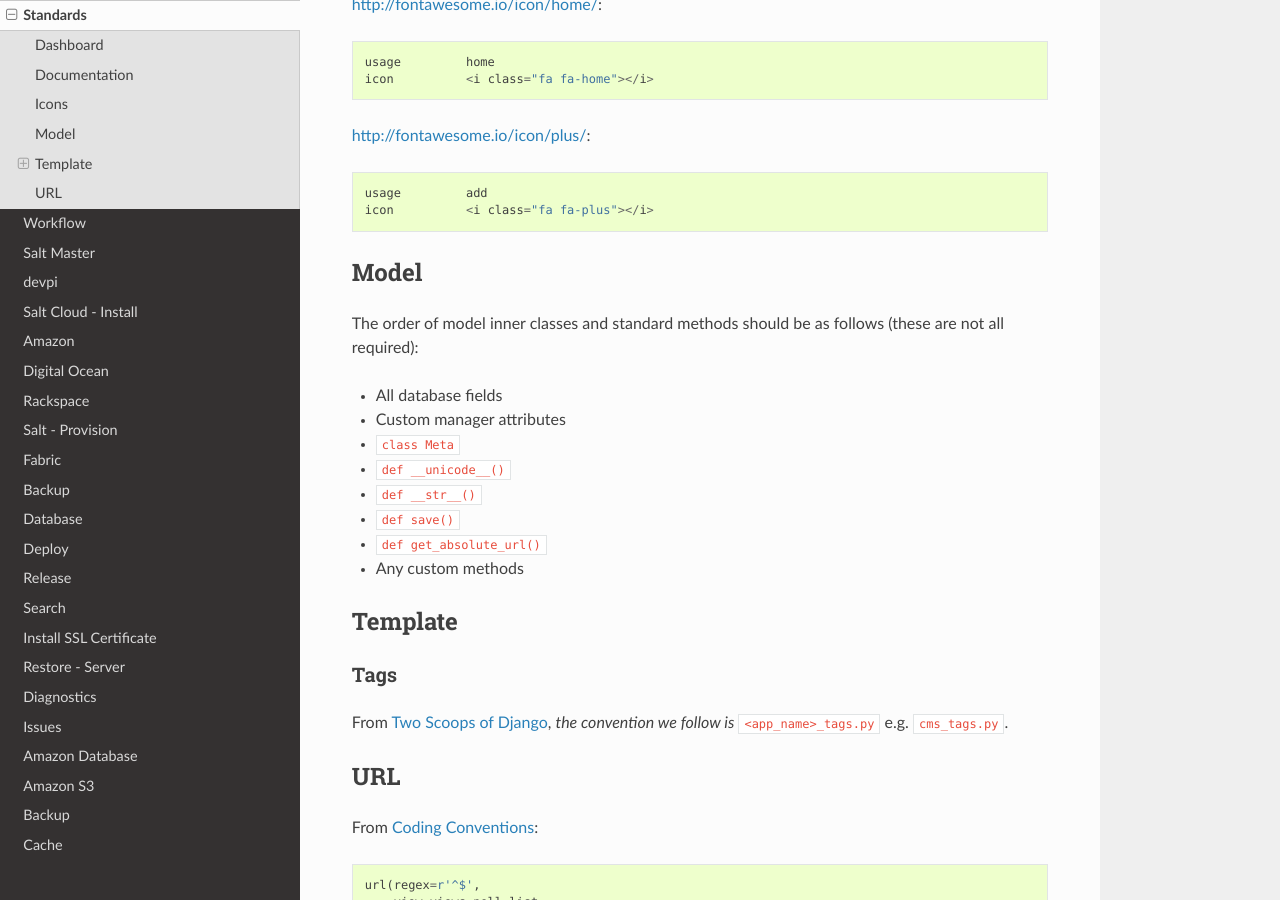
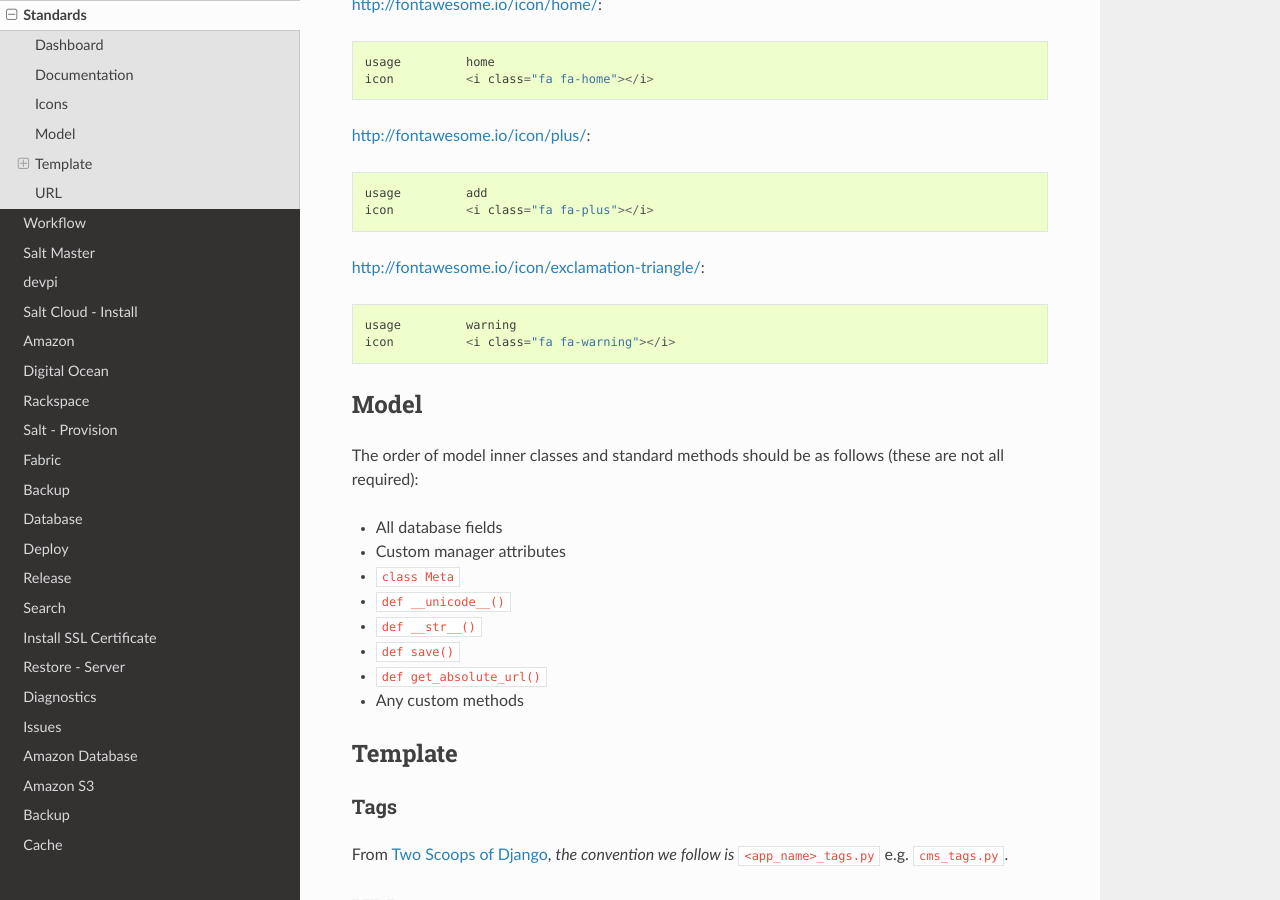
Before and after one commit to pkimber/old-docs-migrated-to-gitlab, a Sphinx documentation site: the page built from source/dev-standards.rst, in a window 1280 px wide and 900 px high, scrolled down 2185 px. Built offline with Sphinx 7.4.7 and the Read the Docs theme 2.0.0, drawn with Linux system fonts in a browser that asks for light colours.

Commit message:
icons - warning

```diff
--- a/source/dev-standards.rst
+++ b/source/dev-standards.rst
@@ -104,6 +104,11 @@ http://fontawesome.io/icon/plus/::
   usage         add
   icon          <i class="fa fa-plus"></i>
 
+http://fontawesome.io/icon/exclamation-triangle/::
+
+  usage         warning
+  icon          <i class="fa fa-warning"></i>
+
 Model
 =====
 
```
